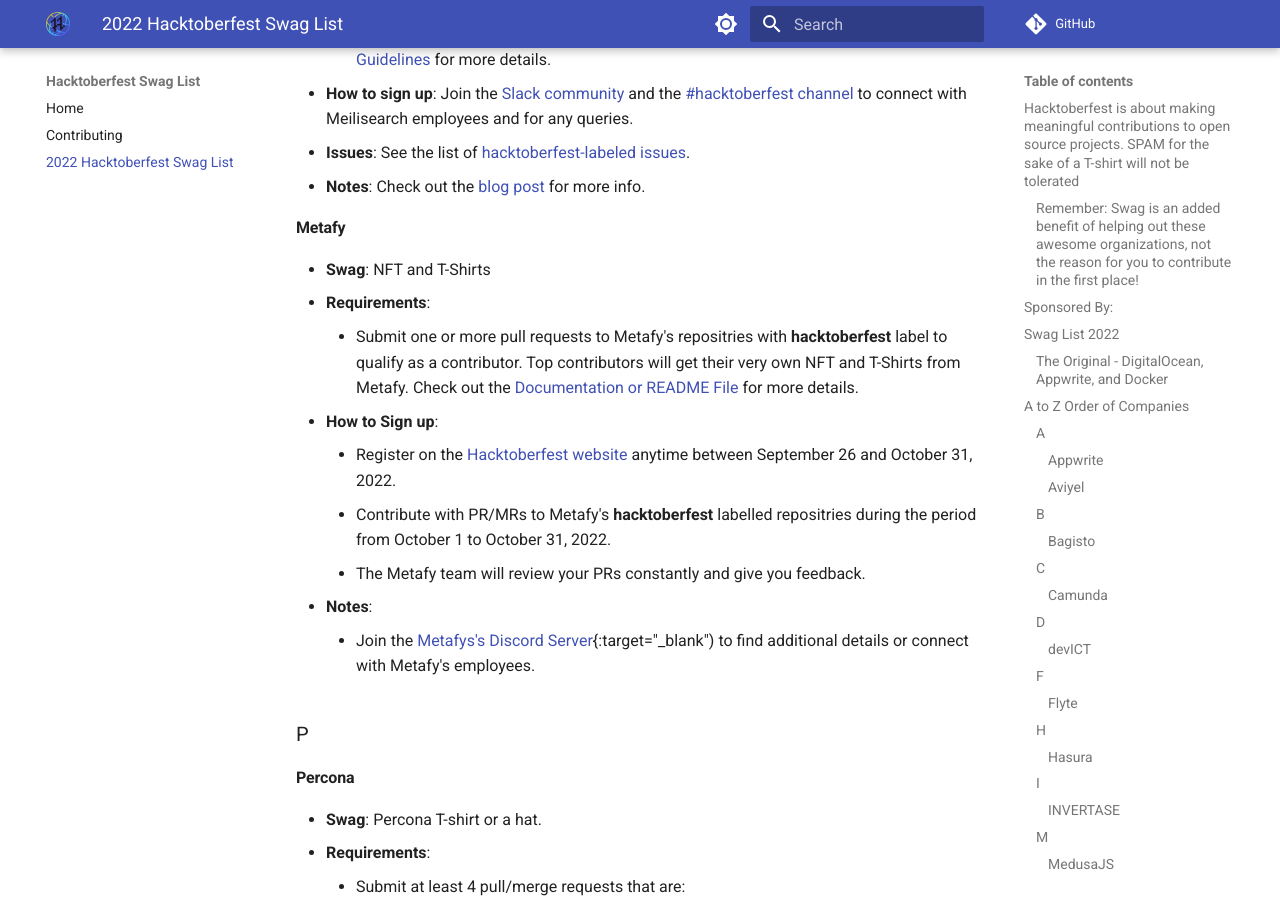
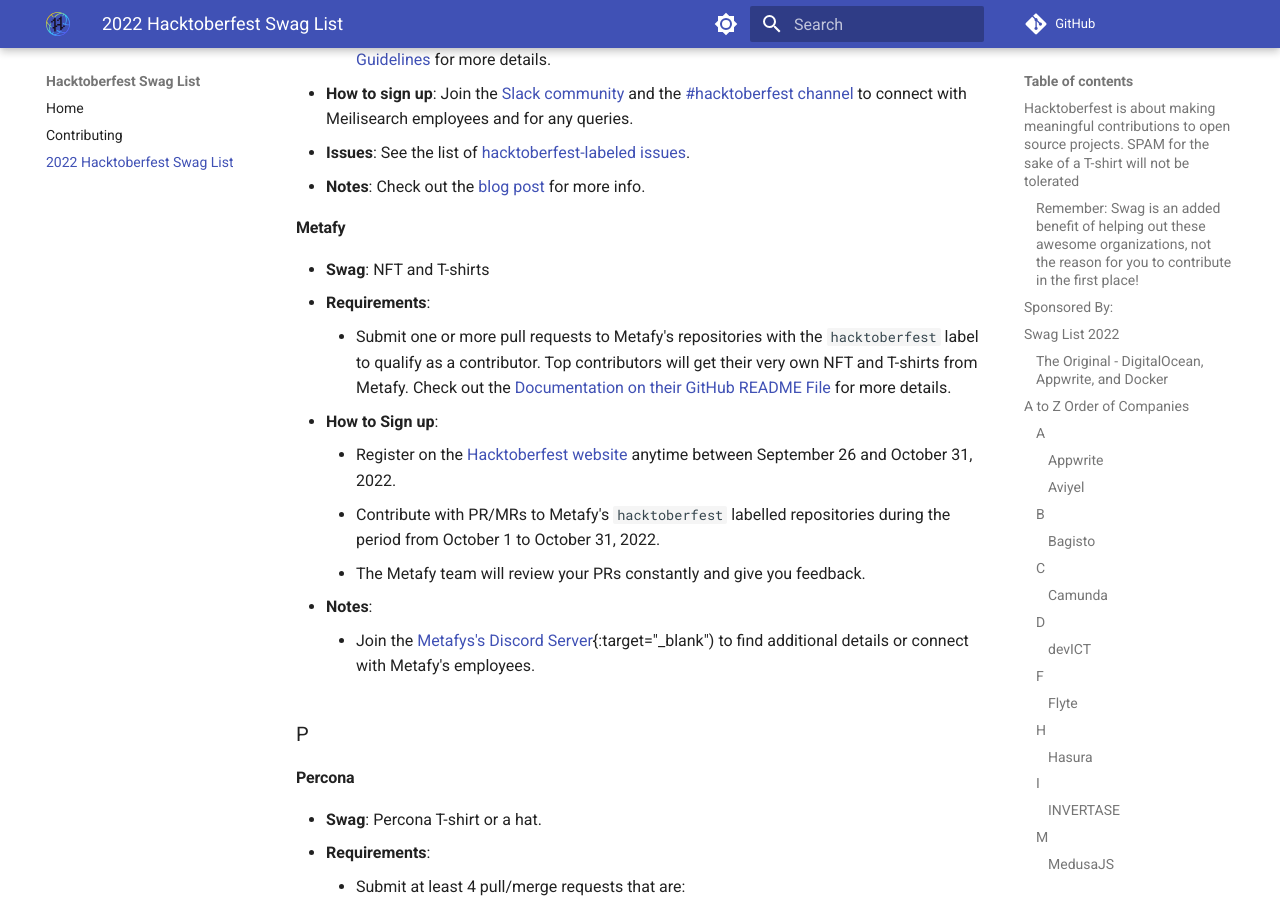
Before and after one commit to crweiner/hacktoberfest-swag-list, an MkDocs documentation site: the page built from docs/list.md, in a window 1280 px wide and 900 px high, scrolled down 5604 px. Built offline with MkDocs 1.6.1 and Material for MkDocs 9.7.7, drawn with Linux system fonts in a browser that asks for light colours; comment, search, counter and statistics services are not loaded.

Commit message:
Typo corrections and make the bots happy

```diff
--- a/docs/list.md
+++ b/docs/list.md
@@ -161,12 +161,12 @@
 
 #### **Metafy**
 
-- **Swag**: NFT and T-Shirts
+- **Swag**: NFT and T-shirts
 - **Requirements**:
-    - Submit one or more pull requests to Metafy's repositries with **hacktoberfest** label to qualify as a contributor. Top contributors will get their very own NFT and T-Shirts from Metafy. Check out the [Documentation or README File](https://github.com/metafy-social/.github/blob/main/profile/README.md){:target="\_blank"} for more details.
+    - Submit one or more pull requests to Metafy's repositories with the `hacktoberfest` label to qualify as a contributor. Top contributors will get their very own NFT and T-shirts from Metafy. Check out the [Documentation on their GitHub README File](https://github.com/metafy-social/.github/blob/main/profile/README.md){:target="\_blank"} for more details.
 - **How to Sign up**:
     - Register on the [Hacktoberfest website](https://hacktoberfest.com/){:target="\_blank"} anytime between September 26 and October 31, 2022.
-    - Contribute with PR/MRs to Metafy's **hacktoberfest** labelled repositries during the period from October 1 to October 31, 2022.
+    - Contribute with PR/MRs to Metafy's `hacktoberfest` labelled repositories during the period from October 1 to October 31, 2022.
     - The Metafy team will review your PRs constantly and give you feedback.
 - **Notes**:
     - Join the [Metafys's Discord Server](https://discord.com/invite/AqnaGBGAUt){:target="\_blank") to find additional details or connect with Metafy's employees.
```
